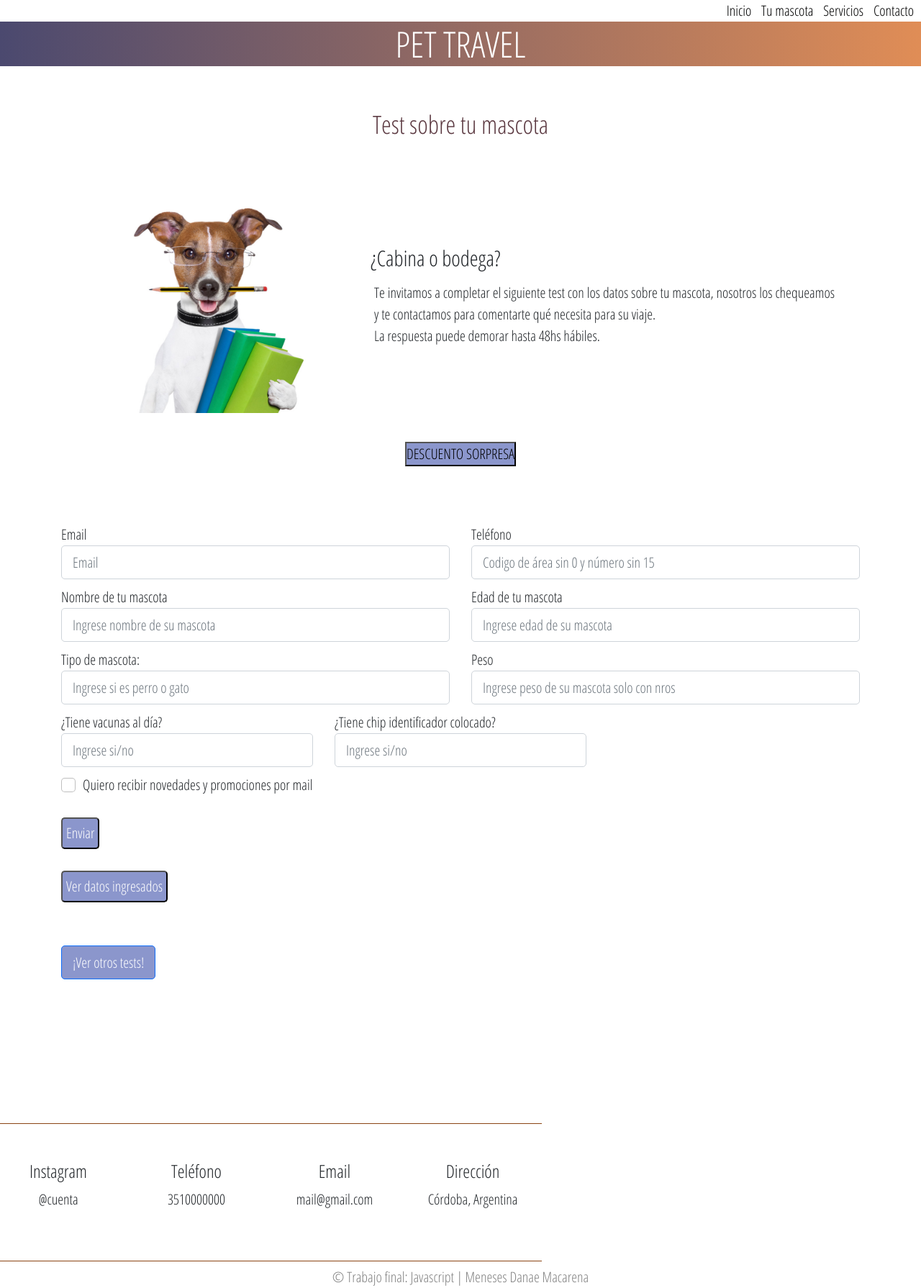
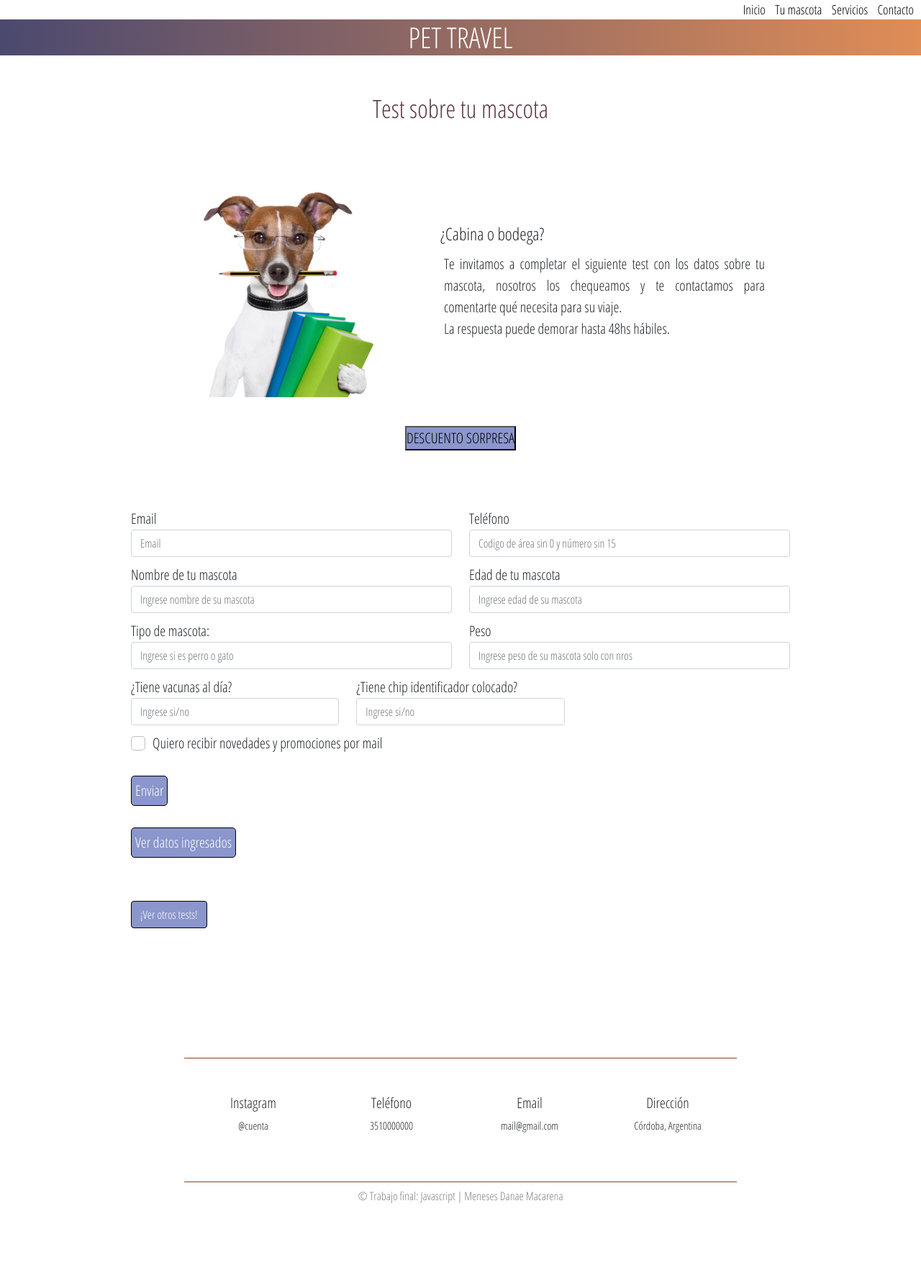
Before and after one commit to danaemeneses/EntregaFinalJS-Coder, a plain HTML site: page html/mascota.html in a window 1280 px wide. Shown: the whole page at 72% size. After the commit the page ends 1710 px from the top, so only its background shows below. Drawn offline with nearby package versions, Linux system fonts and the light colour scheme.

Commit message:
modifico detalles

```diff
--- a/css/contacto.css
+++ b/css/contacto.css
@@ -2,11 +2,10 @@
     margin: 0;
     padding: 0;
     box-sizing: border-box;
-    font-size: 20px;
+    font-family: "Open Sans Condensed", "sans-serif";
 }
 
 body{
-    font-family: "Open Sans Condensed", "sans-serif";
     background-color: #F7EEF0;
 }
 
@@ -16,6 +15,7 @@ body{
 
 nav{
     text-align: right;
+    font-size: 18px;
 }
 
 nav > a{
@@ -27,6 +27,14 @@ nav > a{
 
 /****************************/
 
+.container{
+    padding: 80px;
+    width: 90%;
+    max-width: 1000px;
+    margin: auto;
+    overflow: hidden;
+}
+
 .imgheader h1{
     text-align: center;
     color: white;
@@ -37,24 +45,27 @@ nav > a{
     background: linear-gradient(90deg, rgba(75,73,111,1) 0%, rgba(224,141,86,1) 100%, rgba(0,212,255,1) 100%);
 }
 
-
+.infocontacto{
+    font-size: 20px;
+}
 
 .infocontacto h2{
     text-align: center;
-    padding: 60px;
+    padding-bottom: 30px;
     font-weight: 900;
     color: #892000;
 }
 
 
-
 .formulario{
     padding-top: 60px;
+    font-size: 20px;
 }
 
 
 .btn{
     background-color: #8b96cc;
+    font-size: 20px;
 }
 
 .infosucursal{
@@ -65,11 +76,12 @@ nav > a{
 }
 
 .infosucursal h3{
-    margin-top: 200px;
     font-size: 40px;
     font-family: Verdana, Geneva, Tahoma, sans-serif;
     width: 40%;
     color: #892000;
+    display: flex;
+    align-items: center;
 }
 
 /*footer*/
@@ -77,6 +89,7 @@ footer{
     padding: 200px 0 30px 0;
     margin: auto;
     overflow: hidden;
+    font-size: 20px;
 }
 
 .container-footer{
--- a/css/servicios.css
+++ b/css/servicios.css
@@ -25,13 +25,9 @@ body{
 .nav-link {
     text-decoration: none;
     color: black;
+    font-size: 18px;
 }
 
-
-
-nav > a:hover{
-    text-decoration: line-through;
-}
 
 .nav-item img{
     width: 50px;
--- a/css/style.css
+++ b/css/style.css
@@ -48,7 +48,7 @@ header .text-header{
     height: 450px;
     width: 100%;
     animation-duration: 3s;
-  animation-name: slidein;
+    animation-name: slidein;
 }
 @keyframes slidein {
     from {
@@ -78,6 +78,7 @@ header .text-header{
 nav{
     text-align: right;
     padding: 30px 50px 0 0;
+    font-size: 18px;
 }
 
 nav > a{
@@ -96,6 +97,7 @@ nav > a{
 }
 
 .imgaboutus{
+    display: flex;
     width: 30%;
     box-shadow: 2px 2px 2px 1px rgba(0, 0, 0, 0.2);
 }
@@ -177,23 +179,35 @@ nav > a{
 /*********************/
 
 .opiniones{
-    display: flex;
-    justify-content: space-evenly;
+    display:flex;
+    justify-content: space-around;
+    margin-right: 50px;
+    margin-left: 50px;
 }
 
 .opinion{
     background-color: #4F0011;
     display: flex;
+    justify-content: center;
     margin: 10px;
     border-radius: 5px;
 }
 
 .textoopinion{
-    justify-content: center;
-    text-align: center;
+    width: 300px;
     color: white;
     margin: 10px;
+    background-color: #4F0011;
+    margin: 10px;
+    border-radius: 5px;
 }
+
+.textoopinion h4{
+    display: flex;
+    justify-content: center;
+    margin: 15px;
+}
+
 .textoopinion p {
     font-weight: 300;
     margin: 5px 10px 0px 10px;
--- a/css/stylemascota.css
+++ b/css/stylemascota.css
@@ -4,25 +4,26 @@
     padding: 0;
     box-sizing: border-box;
     font-family: "Open Sans Condensed", "sans-serif";
-    font-size: 20px;
 }
 
 body{
     background-color: #F7EEF0;
 }
 
-.contenedor{
-    padding: 80px 0;
-    width: 90%;
+main{
+    padding: 30px;
+    width: 80%;
     max-width: 1000px;
     margin: auto;
     overflow: hidden;
+    font-size: 20px;
 }
 
 /***********/
 
 nav{
     text-align: right;
+    font-size: 18px;
 }
 
 nav > a{
@@ -49,7 +50,7 @@ nav > a{
 
 .titulo{
         margin-bottom: 60px;
-        margin-top: 60px;
+        margin-top: 15px;
         color: #5D3B43 ;
         font-size: 35px;
         text-align: center;
@@ -105,6 +106,7 @@ nav > a{
     background-color: #8b96cc;
     color: white;
     border-radius: 5px;
+    border: 1px solid black;
 }
 
 
@@ -140,6 +142,7 @@ nav > a{
     background-color: #8b96cc;
     color: white;
     border-radius: 5px;
+    border: 1px solid black;
 }
 
 .modal-container{
@@ -186,6 +189,7 @@ nav > a{
 #btnformclientes{
     background-color:#8b96cc;
     color: white;
+    border: 1px solid black;
 }
 
 #contclientes{
@@ -201,9 +205,15 @@ nav > a{
 /**************************************************/
 
 footer{
-    padding: 200px 0 30px 0;
+    padding: 150px 0 30px 0;
     margin: auto;
     overflow: hidden;
+    font-size: 15px;
+}
+
+.datosfoot{
+    display: flex;
+    justify-content: center;
 }
 
 .container-footer{
--- a/html/mascota.html
+++ b/html/mascota.html
@@ -5,19 +5,19 @@
     <meta http-equiv="X-UA-Compatible" content="IE=edge">
     <meta name="viewport" content="width=device-width, initial-scale=1.0">
     <title>Pet Travel</title>
-    <link href="https://fonts.googleapis.com/css2?family=Open+Sans+Condensed:wght@300;700&display=swap" rel="stylesheet">
     <script src="https://code.jquery.com/jquery-3.6.0.min.js" integrity="sha256-/xUj+3OJU5yExlq6GSYGSHk7tPXikynS7ogEvDej/m4=" crossorigin="anonymous"></script>
     <link rel="shortcut icon" href="../img/faviconpaw.ico" type="image/x-icon">
     <link rel="stylesheet" href="../css/stylemascota.css">
     <link href="https://cdn.jsdelivr.net/npm/bootstrap@5.1.3/dist/css/bootstrap.min.css" rel="stylesheet" integrity="sha384-1BmE4kWBq78iYhFldvKuhfTAU6auU8tT94WrHftjDbrCEXSU1oBoqyl2QvZ6jIW3" crossorigin="anonymous">
+    <link href="https://fonts.googleapis.com/css2?family=Open+Sans+Condensed:wght@300;700&display=swap" rel="stylesheet">
 </head>
 <body>
     <header>
         <nav>
             <a href="../index.html">Inicio</a>
-            <a href="mascota.html">Tu mascota</a>
-            <a href="servicios.html">Servicios</a>
-            <a href="contacto.html">Contacto</a>
+            <a href="./mascota.html">Tu mascota</a>
+            <a href="./servicios.html">Servicios</a>
+            <a href="./contacto.html">Contacto</a>
         </nav>
         <div class="imgheader">
             <h1>PET TRAVEL</h1>
@@ -112,6 +112,7 @@
 
     </main>
     <footer>
+        <div class="datosfoot">
             <div class="container-footer row">
                 <div class="text-foo col">
                     <h5>Instagram</h5>
@@ -130,6 +131,7 @@
                     <p>Córdoba, Argentina</p>
                 </div>
             </div>
+        </div>
         <h6 class="finaltext">&copy; Trabajo final: Javascript | Meneses Danae Macarena</h6>
     </footer>
     <script src="../javascript/mascota.js"></script>
```
Also changed, not shown: index.html (+0 -6 lines). Lines whose indentation alone changed are shown as unchanged.
